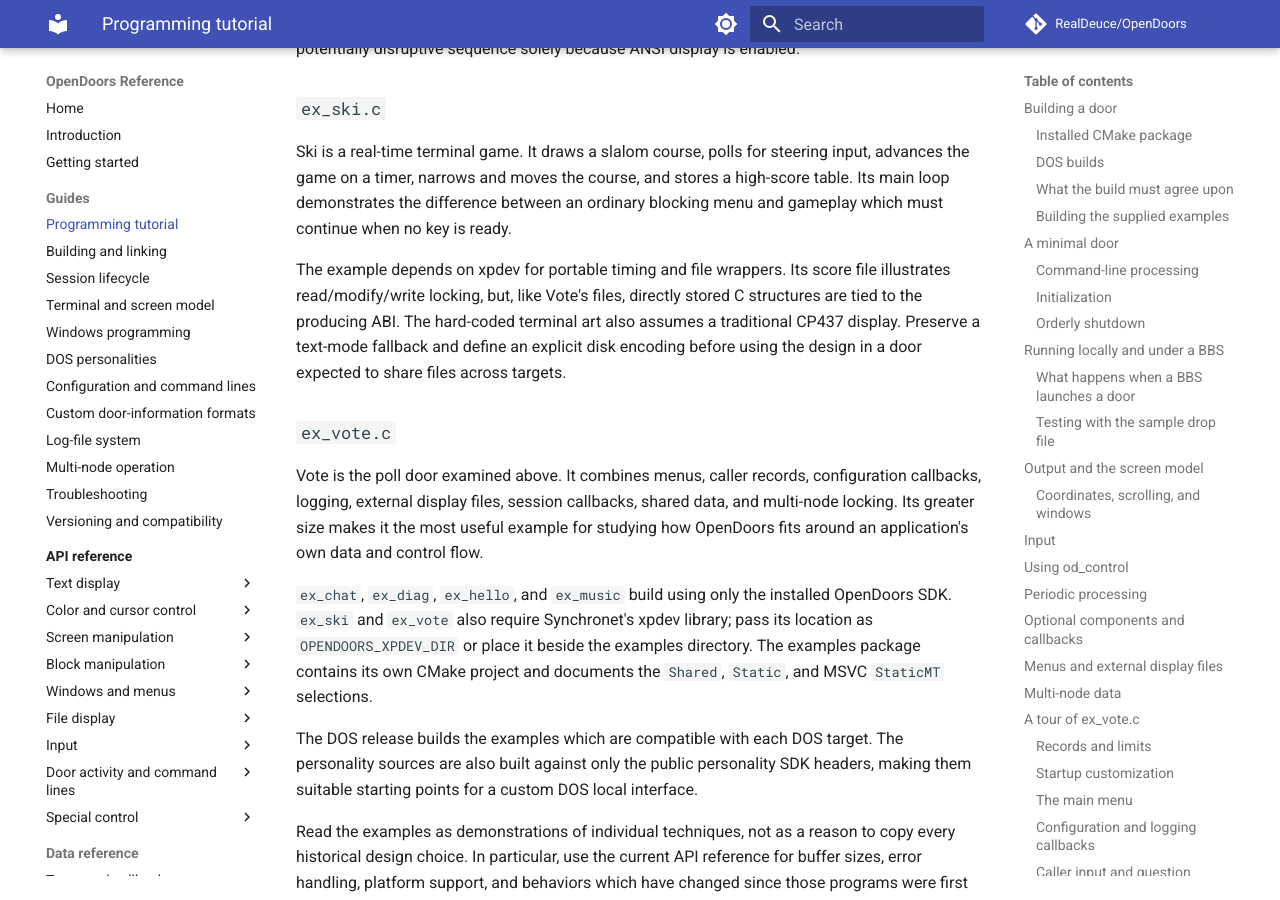
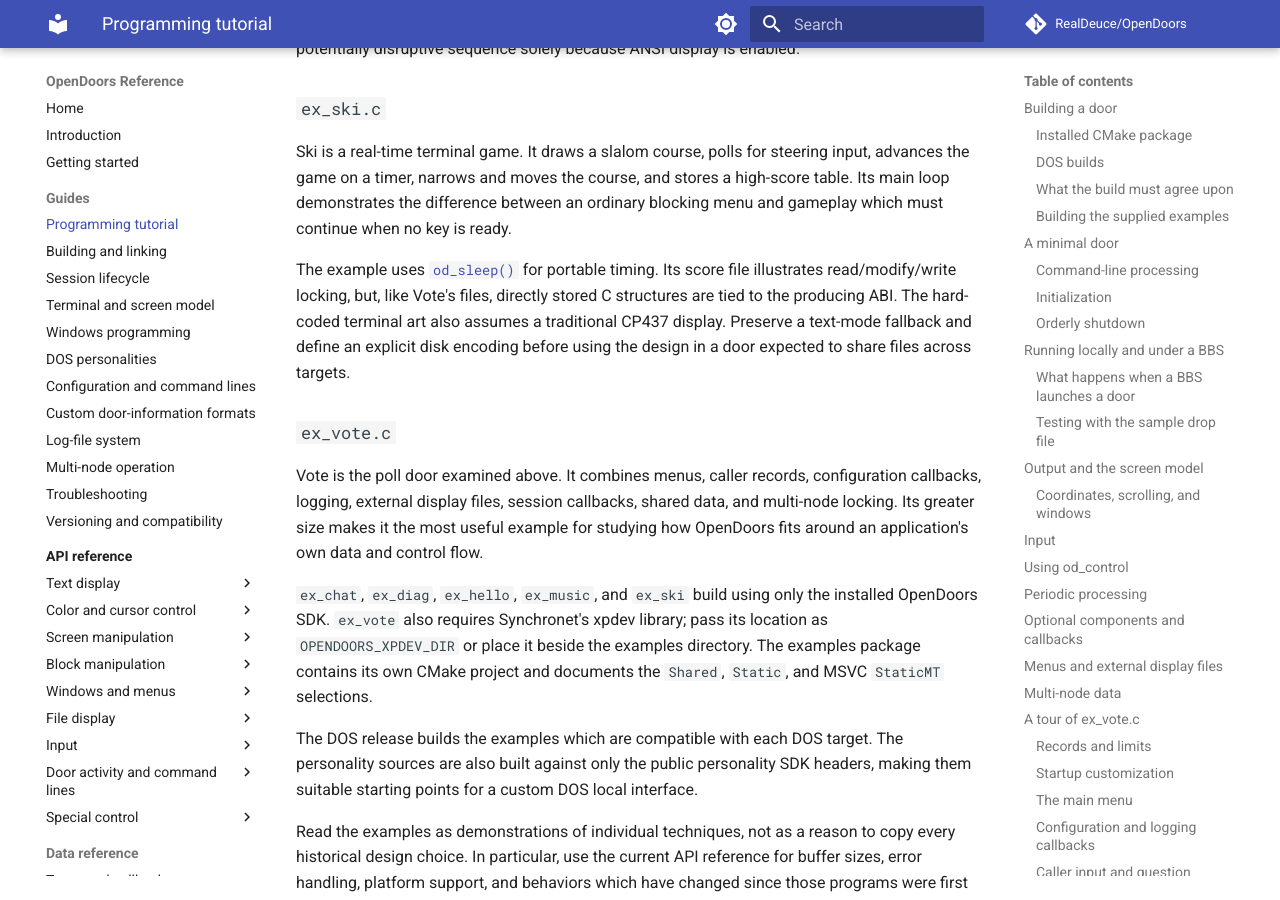
Before and after one commit to RealDeuce/OpenDoors, an MkDocs documentation site: the page built from docs/guides/programming-tutorial.md, in a window 1280 px wide and 900 px high, scrolled down 16821 px. Built offline with MkDocs 1.6.1 and Material for MkDocs 9.7.7, drawn with Linux system fonts in a browser that asks for light colours; comment, search, counter and statistics services are not loaded; some of the changed text lies outside the part shown.

Commit message:
Remove ex_ski xpdev dependency

````diff
--- a/docs/guides/programming-tutorial.md
+++ b/docs/guides/programming-tutorial.md
@@ -121,9 +121,9 @@
 ```
 
 Select `Shared`, `Static`, or, in the matching MSVC package, `StaticMT` as the
-example variant. The chat, diagnostic, hello, and music examples require only
-OpenDoors. The ski and vote examples additionally use Synchronet's xpdev
-portability wrappers. Pass `OPENDOORS_XPDEV_DIR` explicitly or place xpdev at
+example variant. The chat, diagnostic, hello, music, and ski examples require
+only OpenDoors. The Vote example additionally uses Synchronet's xpdev file
+wrappers. Pass `OPENDOORS_XPDEV_DIR` explicitly or place xpdev at
 the single documented `../xpdev` location; the build does not search the
 machine for an arbitrary checkout.
 
@@ -871,12 +871,12 @@
 high-score table. Its main loop demonstrates the difference between an
 ordinary blocking menu and gameplay which must continue when no key is ready.
 
-The example depends on xpdev for portable timing and file wrappers. Its score
-file illustrates read/modify/write locking, but, like Vote's files, directly
-stored C structures are tied to the producing ABI. The hard-coded terminal art
-also assumes a traditional CP437 display. Preserve a text-mode fallback and
-define an explicit disk encoding before using the design in a door expected to
-share files across targets.
+The example uses [`od_sleep()`](../reference/api/od_sleep.md) for portable
+timing. Its score file illustrates read/modify/write locking, but, like Vote's
+files, directly stored C structures are tied to the producing ABI. The
+hard-coded terminal art also assumes a traditional CP437 display. Preserve a
+text-mode fallback and define an explicit disk encoding before using the design
+in a door expected to share files across targets.
 
 ### `ex_vote.c`
 
@@ -886,8 +886,8 @@
 example for studying how OpenDoors fits around an application's own data and
 control flow.
 
-`ex_chat`, `ex_diag`, `ex_hello`, and `ex_music` build using only the installed
-OpenDoors SDK. `ex_ski` and `ex_vote` also require Synchronet's xpdev library;
+`ex_chat`, `ex_diag`, `ex_hello`, `ex_music`, and `ex_ski` build using only the
+installed OpenDoors SDK. `ex_vote` also requires Synchronet's xpdev library;
 pass its location as `OPENDOORS_XPDEV_DIR` or place it beside the examples
 directory. The examples package contains its own CMake project and documents
 the `Shared`, `Static`, and MSVC `StaticMT` selections.
````
Also changed, not shown: other parts of docs/guides/programming-tutorial.md (+1 -1 lines), CMakeLists.txt (+6 -8 lines), README.md (+5 -5 lines), docs/guides/building.md (+1 -1 lines), docs/introduction.md (+2 -2 lines), release/examples/README.md (+1 -1 lines), 4 other files.
